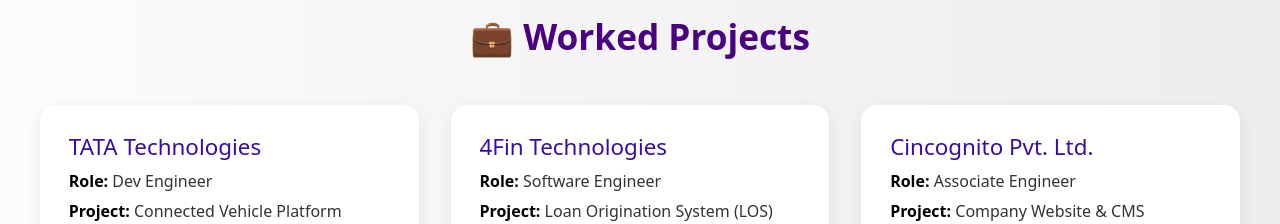
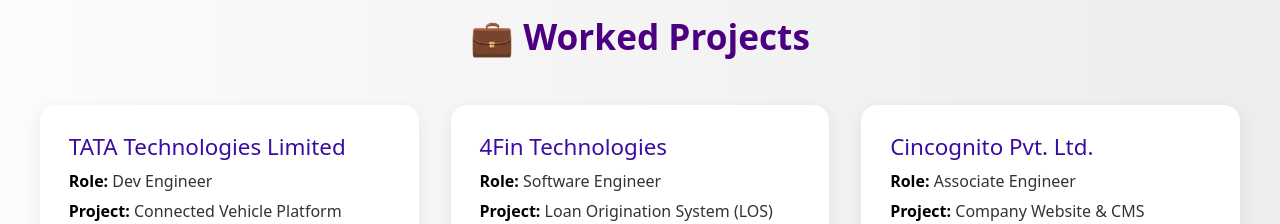
Before and after one commit to nagbhushank/my-portfolio, a React (Create React App) app: page / in a window 1280 px wide. Shown: the part 1840-2064 px from the top of the page. Built offline with nearby package versions, Linux system fonts and the light colour scheme.

Commit message:
Company name changed

```diff
--- a/src/Components/WorkedProjects.jsx
+++ b/src/Components/WorkedProjects.jsx
@@ -2,7 +2,7 @@
 
 const workedProjects = [
     {
-        company: "TATA Technologies",
+        company: "TATA Technologies Limited",
         role: "Dev Engineer",
         project: "Connected Vehicle Platform",
         duration: "2021 – Current",
```
Also changed, not shown: 1 other file (tests, documents, lock files or other folders).
